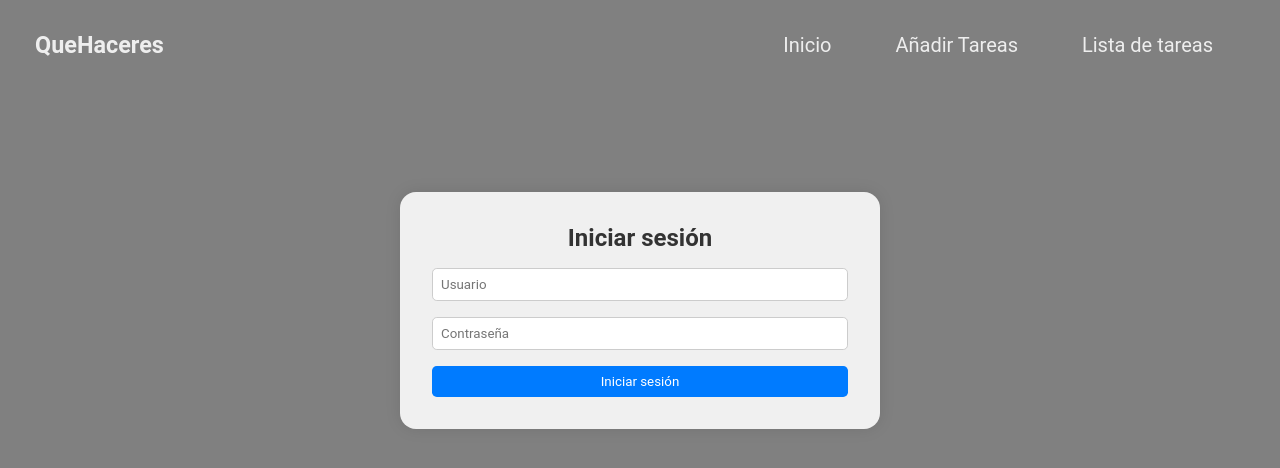
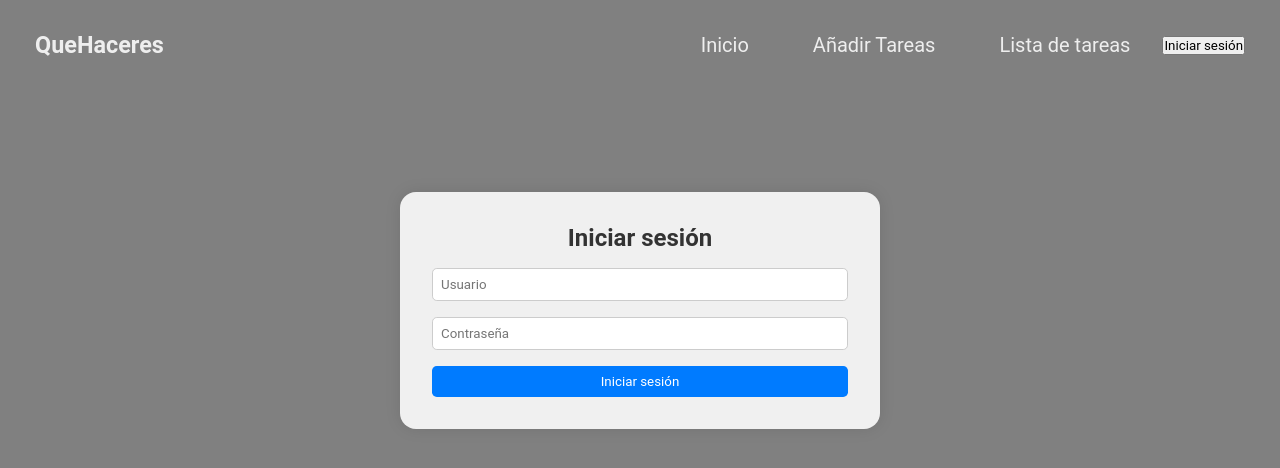
Before and after one commit to JustKillu/Carritos, a React (Vite) app in the folder frontend/: page /login in a window 1280 px wide. Shown: the top 468 px of the page. Built offline with nearby package versions, Linux system fonts and the light colour scheme.

Commit message:
cambios en la nav bar para los botones de log in y logout

```diff
--- a/frontend/src/components/Navbar.jsx
+++ b/frontend/src/components/Navbar.jsx
@@ -17,8 +17,15 @@ const LogoutButton = () => {
         window.location.reload();
     };
 
-	return isLoggedIn && <button className="nav-link logout-button" onClick={handleLogout}>Cerrar sesión</button>;
+    const handleLogin = () => {
+        window.location.href = "/login";
+    };
 
+    return (
+        isLoggedIn ?
+        <button className="nav-link logout-button" onClick={handleLogout}>Cerrar sesión</button> :
+        <button className="nav-link login-button" onClick={handleLogin}>Iniciar sesión</button>
+    );
 };
 
 function Navb() {
```
